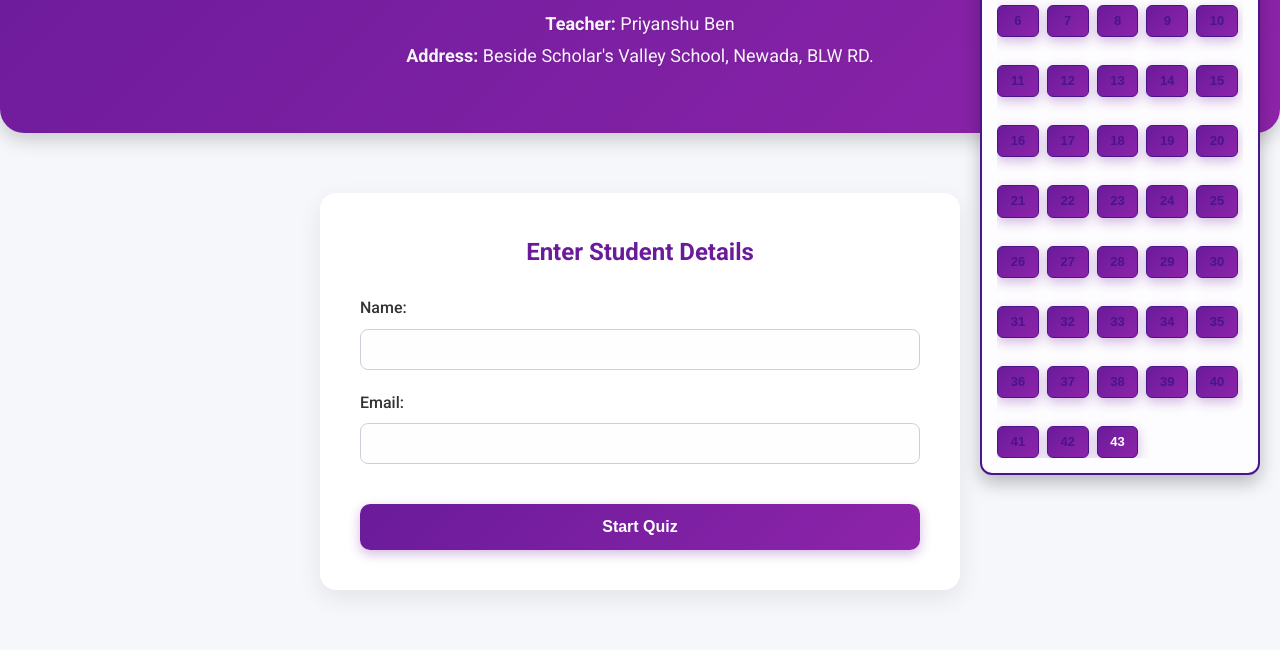
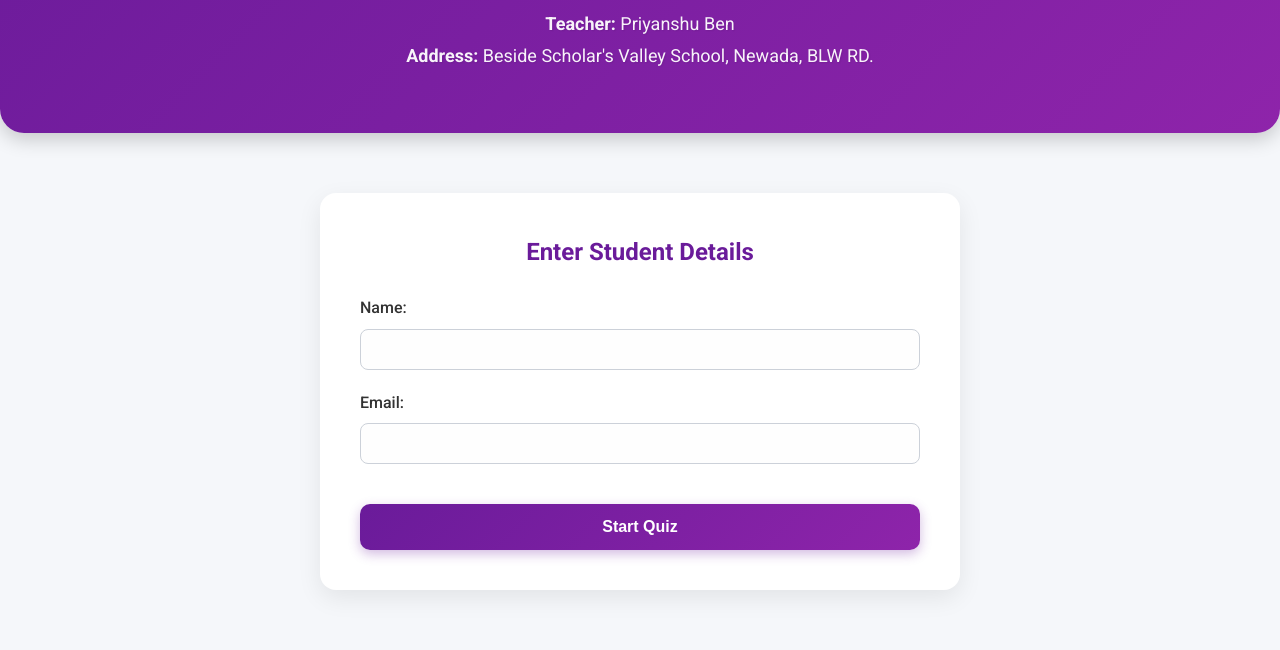
Before and after one commit to priyanshuben42/tally1, a plain HTML site: page index.html in a window 1280 px wide. Shown: the part 210-860 px from the top of the page. Drawn offline with Linux system fonts and the light colour scheme.

Commit message:
Update style.css

```diff
--- a/style.css
+++ b/style.css
@@ -231,7 +231,6 @@ button:hover {
     box-shadow: 0 8px 18px rgba(0, 0, 0, 0.25);
     display: none; /* Initially hidden */
     transition: all 0.3s ease;
-    display: flex; /* Use flexbox for layout */
     flex-direction: column; /* Stack elements vertically */
 }
 
```
